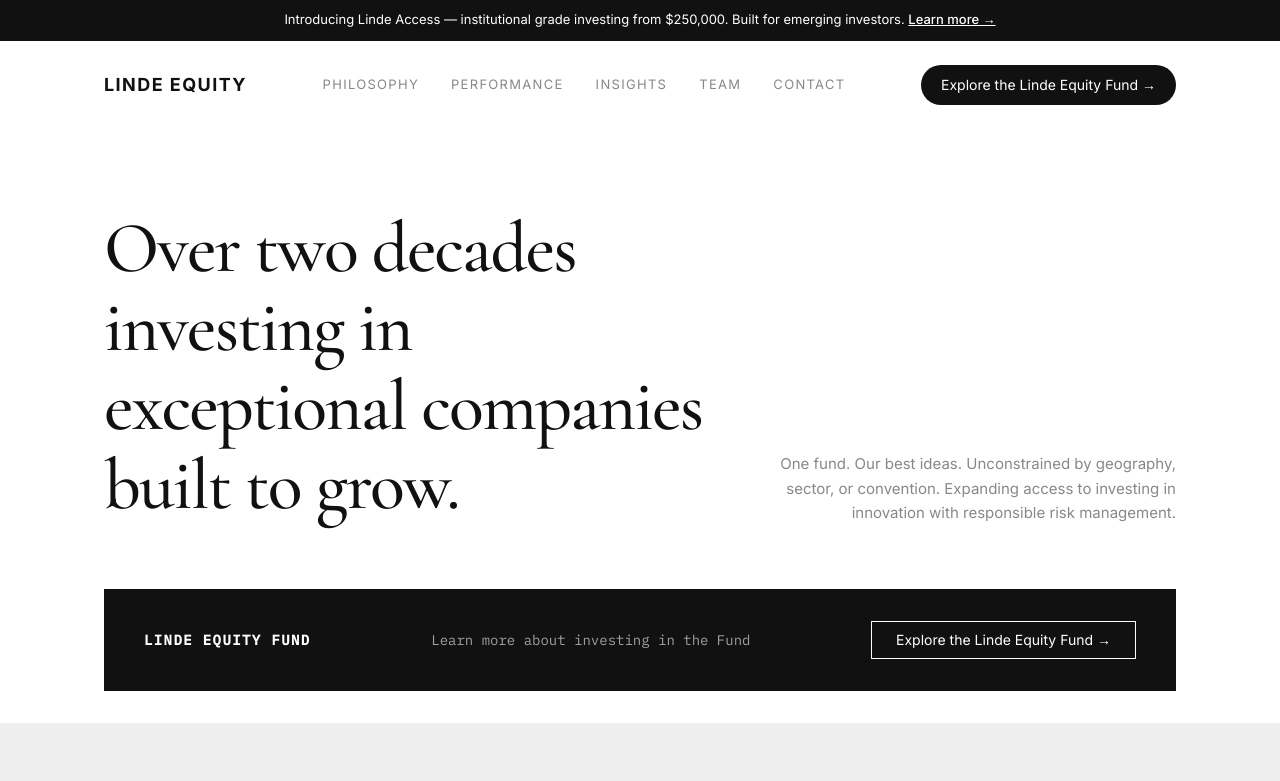
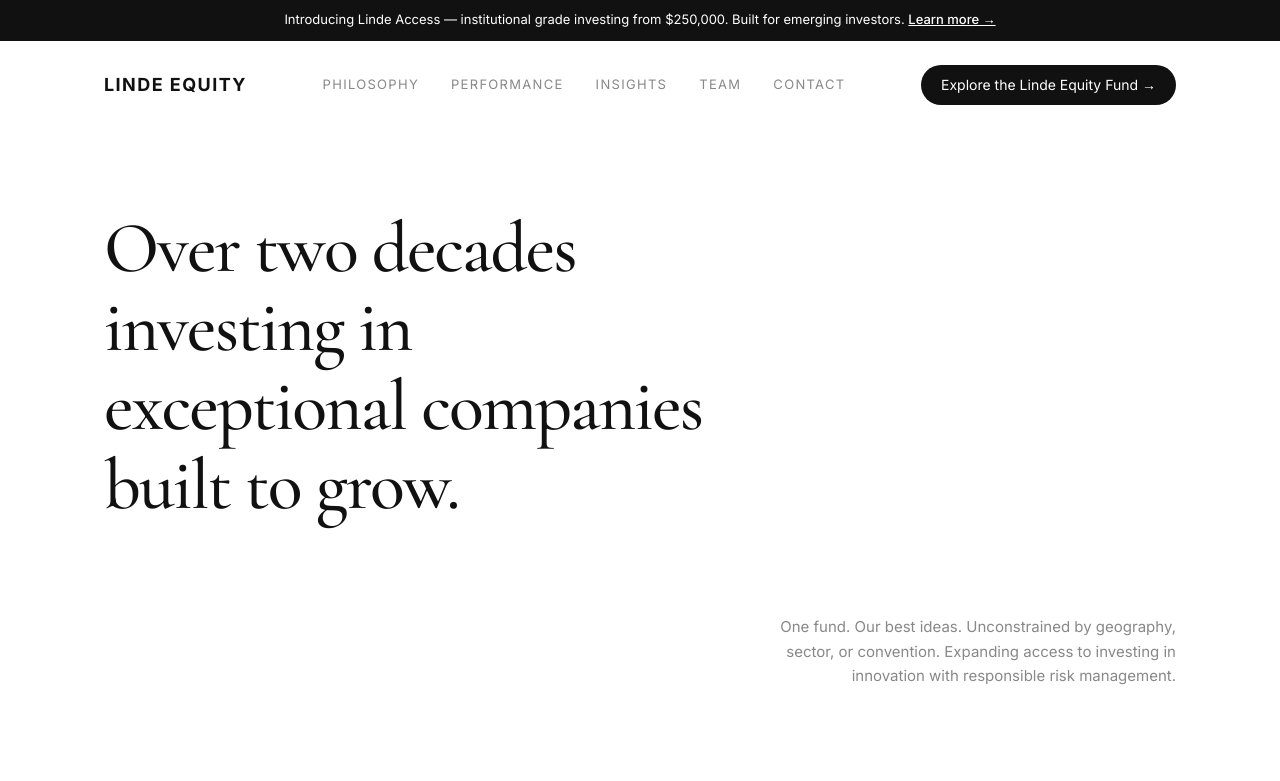
Before and after one commit to emilydavies-lab/Breakout-Stock-Screener-, a Next.js app: page / in a window 1280 px wide. Shown: the top 781 px of the page. Built offline with nearby package versions, Linux system fonts and the light colour scheme.

Commit message:
Revert "Tighten gap between hero subhead and Linde Equity Fund box"
This reverts commit 3f2d6e93b01b09627a5c94f3bb9af54921659bec.

```diff
--- a/app/page.tsx
+++ b/app/page.tsx
@@ -64,7 +64,7 @@ export default function Home() {
     <>
       {/* Hero */}
       <section className="bg-paper">
-        <div className="mx-auto flex min-h-[420px] max-w-6xl flex-col px-6 pt-16 pb-6 sm:h-[45vh] sm:px-10 sm:pt-20 sm:pb-8">
+        <div className="mx-auto flex min-h-[600px] max-w-6xl flex-col px-6 py-16 sm:h-[80vh] sm:px-10 sm:py-20">
           <div className="flex flex-1 flex-col gap-10 sm:flex-row sm:justify-between">
             <h1 className="max-w-[600px] self-start font-display text-6xl font-medium leading-[1.1] tracking-tight sm:text-7xl">
               Over two decades investing in exceptional companies built to
@@ -82,7 +82,7 @@ export default function Home() {
       </section>
 
       <section className="bg-paper">
-        <div className="mx-auto max-w-6xl px-6 pt-8 pb-7 sm:px-10 sm:pt-10 sm:pb-8">
+        <div className="mx-auto max-w-6xl px-6 pt-16 pb-7 sm:px-10 sm:pt-20 sm:pb-8">
           <FundBand />
         </div>
       </section>
```
